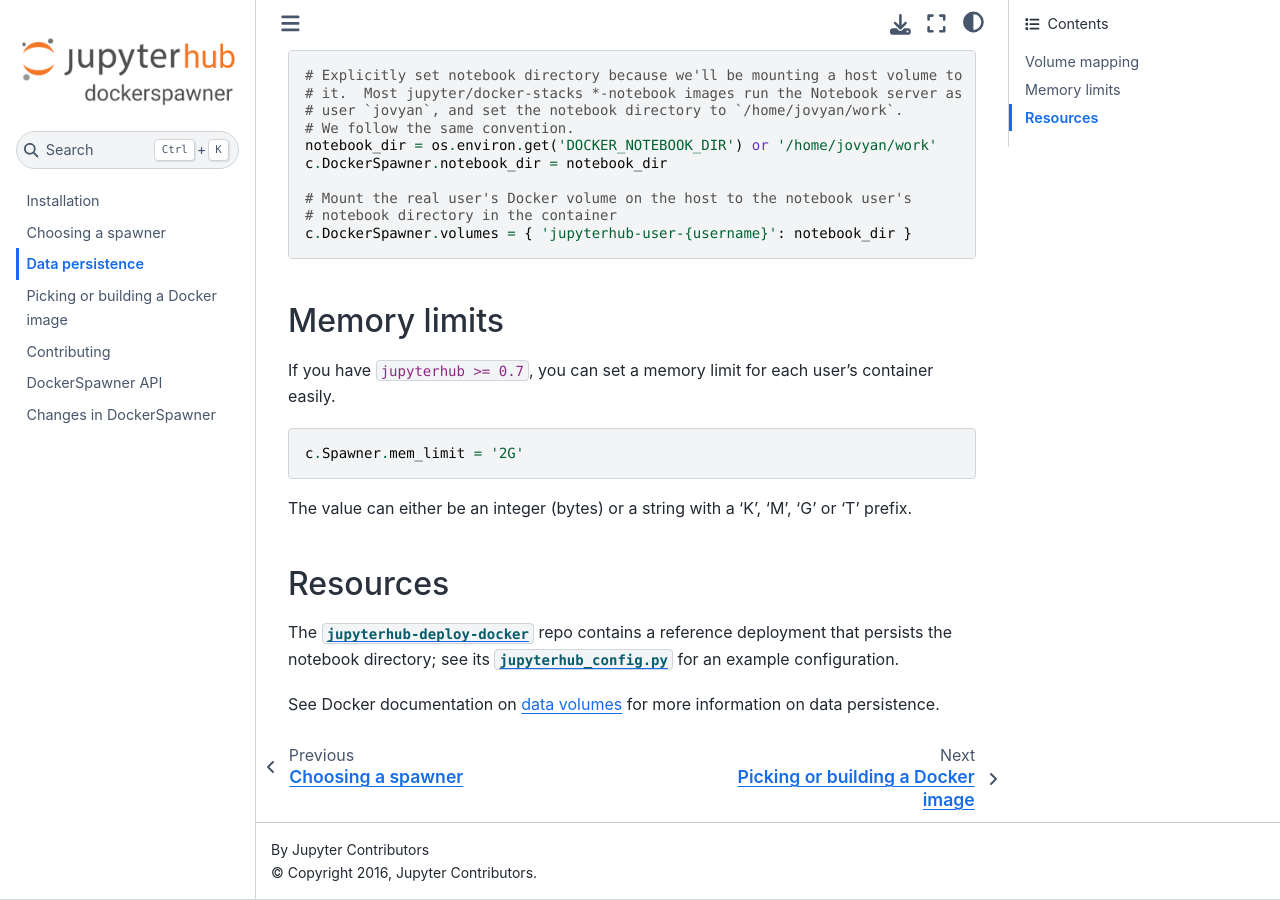
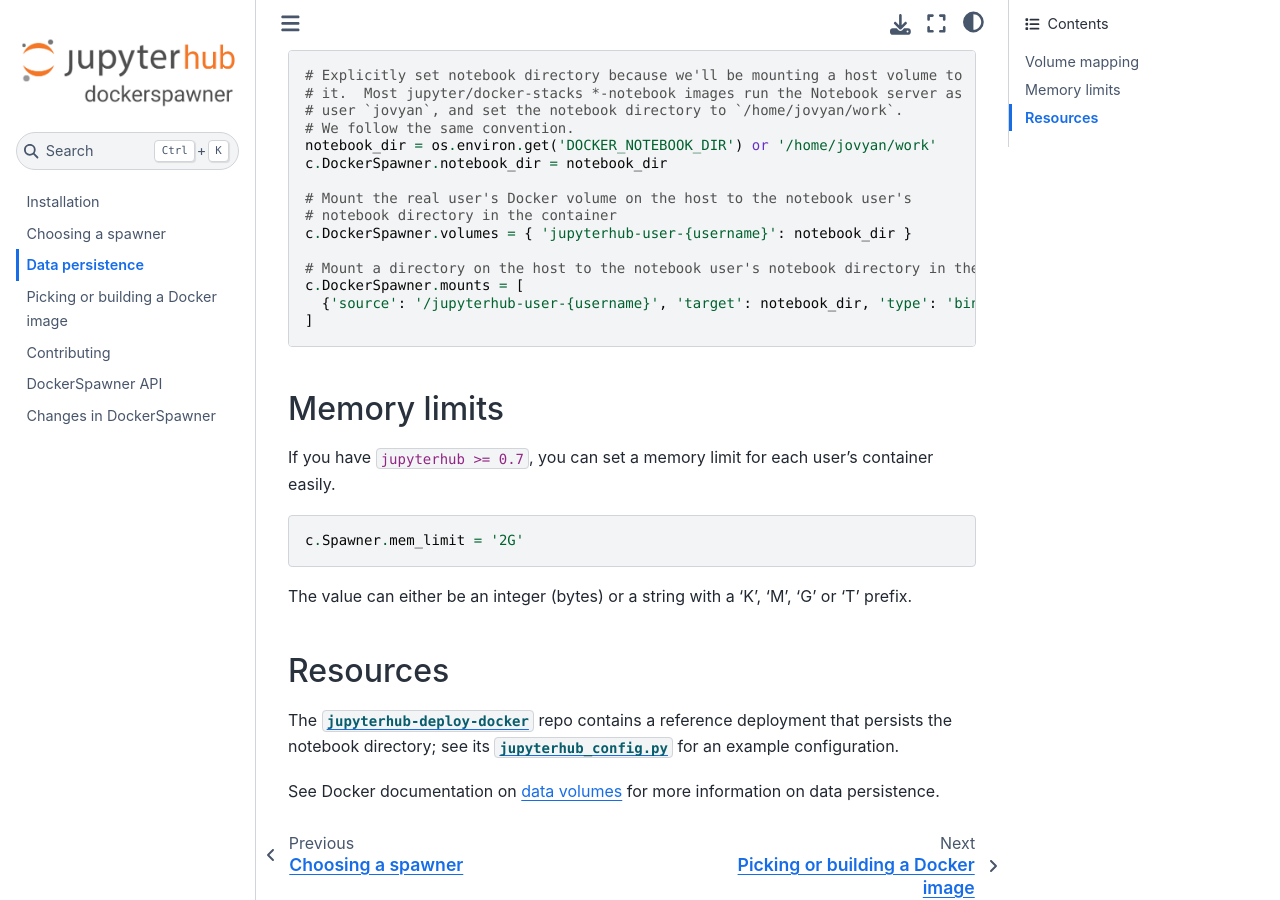
Before and after one commit to jupyterhub/dockerspawner, a Sphinx documentation site: the page built from docs/source/data-persistence.md, in a window 1280 px wide and 900 px high, scrolled down 768 px. Built offline with Sphinx 7.4.7 and the Sphinx Book theme 1.1.4, drawn with Linux system fonts in a browser that asks for light colours.

Commit message:
Update data-persistence.md add c.DockerSpawner.mounts

````diff
--- a/docs/source/data-persistence.md
+++ b/docs/source/data-persistence.md
@@ -39,6 +39,11 @@
 # Mount the real user's Docker volume on the host to the notebook user's
 # notebook directory in the container
 c.DockerSpawner.volumes = { 'jupyterhub-user-{username}': notebook_dir }
+
+# Mount a directory on the host to the notebook user's notebook directory in the container
+c.DockerSpawner.mounts = [
+  {'source': '/jupyterhub-user-{username}', 'target': notebook_dir, 'type': 'bind'}
+]
 ```
 
 ## Memory limits
````
